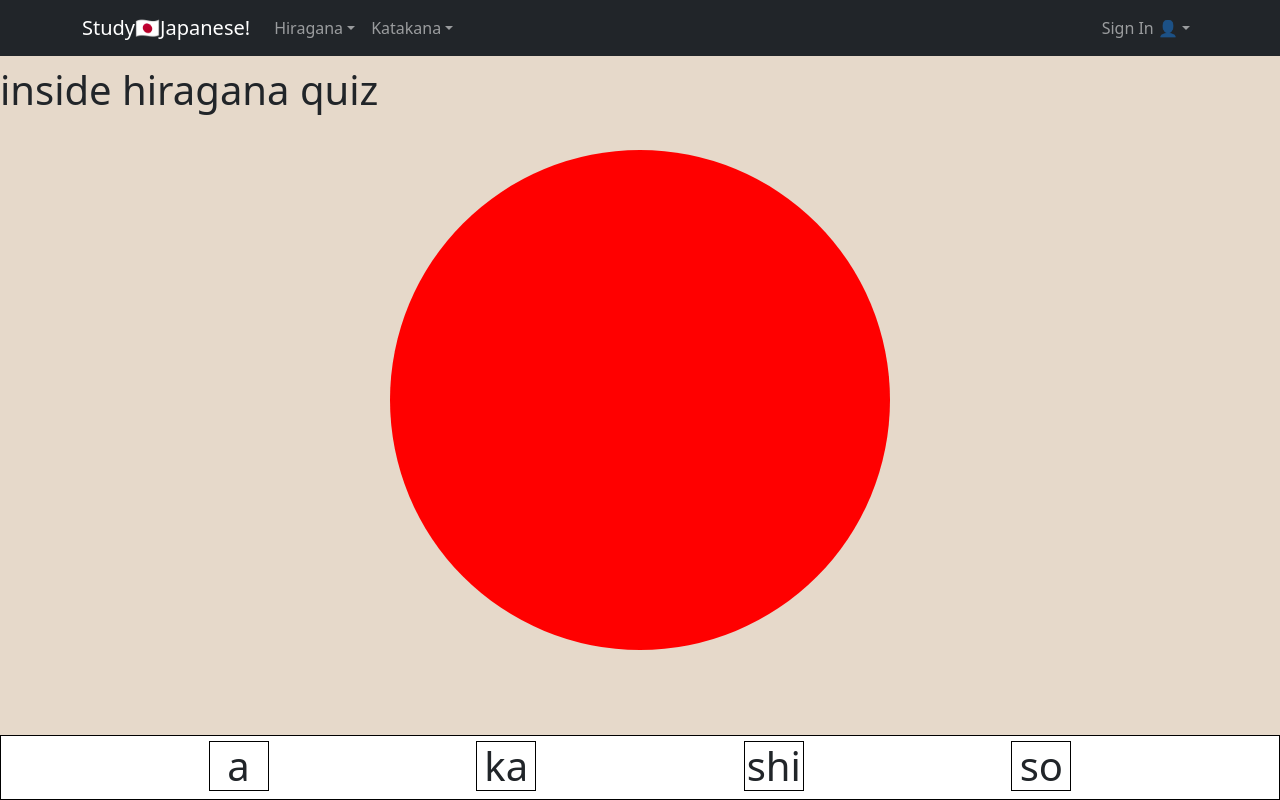
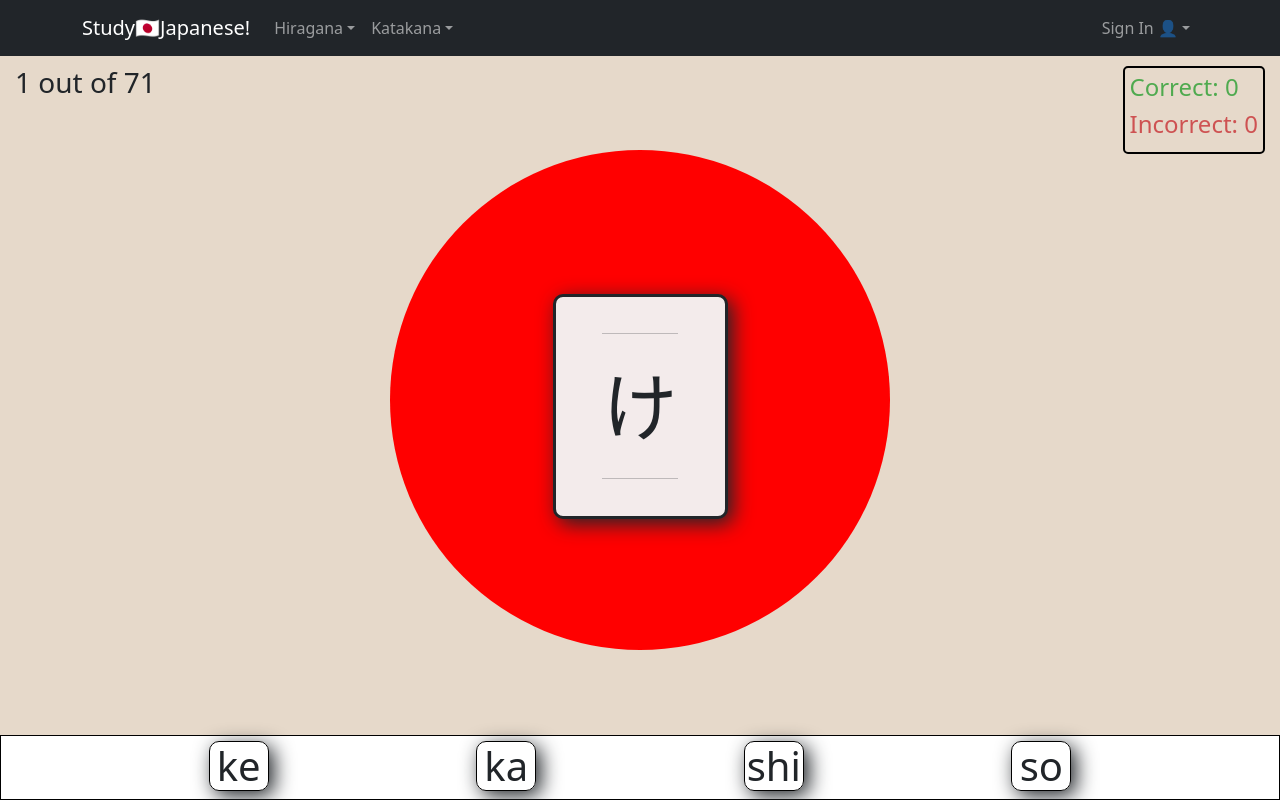
Before and after one commit to pastasauce59/study-japanese, a React (Create React App) app: page /hiragana/quiz in a window 1280 px wide. Built offline with nearby package versions, Linux system fonts and the light colour scheme.

Commit message:
added a correct/incorrect counter with styling, created multiple states, added logic to randomize quiz, added more styling to quiz bar with shadowing and hover highliting

```diff
--- a/src/App.css
+++ b/src/App.css
@@ -99,6 +99,7 @@ body {
 
 .number-of {
     position: fixed;
+    padding-left: 15px;
 }
 
 .buttons {
@@ -143,4 +144,25 @@ button {
     margin-top: 5px;
     width: 60px;
     text-align: center;
+    border-radius: 10px;
+    box-shadow: 5px 5px 20px;
 }
+
+.quiz-bar h1:hover {
+    color: #557aca;
+}
+
+.correct-count {
+    position: fixed;
+    right: 0;
+    padding: 5px;
+    border: solid black 2px;
+    border-radius: 5px;
+    margin-right: 15px;
+}
+.correct {
+    color: #4faa4f;
+}
+.incorrect {
+    color: #ce5252;
+}
--- a/src/Components/HiraganaQuiz.js
+++ b/src/Components/HiraganaQuiz.js
@@ -1,18 +1,65 @@
-import React from 'react';
-import { Navbar, Nav, NavDropdown, Container } from 'react-bootstrap';
+import React, { useState } from 'react';
+import { hiraganaAll } from './Hiragana';
 
 function HiraganaQuiz(props) {
+
+    const [hiragana, setHiragana] = useState(hiraganaAll)
+    const [count, setCount] = useState(0)
+    const [correct, setCorrect] = useState(0)
+    const [incorrect, setIncorrect] = useState(0)
+
+    let OG = [...hiraganaAll]
+
+    let hiraganaKeys = []
+    OG.map( hiragana => hiraganaKeys.push(hiragana.key))
+
+    let randomize = (array) => {
+        for (let i = array.length - 1; i > 0; i--) {
+            const j = Math.floor(Math.random() * (i + 1));
+            const temp = array[i];
+            array[i] = array[j];
+            array[j] = temp;
+          }
+    }
 
     let handleClick = (e) => {
         console.log(e.target.textContent)
     }
 
+    randomize(hiragana)
+    // console.log(hiragana)
+    console.log(hiraganaKeys)
+
     return (
         <div className='quiz-container'>
-            <h1>inside hiragana quiz</h1>
-            {/* <Navbar fixed='bottom' bg='light' variant='dark'> */}
+
+            <div className='number-of'>
+                <h3>{`${hiragana.indexOf(hiragana[count]) + 1} out of ${hiragana.length}`}</h3>
+            </div>
+
+            <div className='correct-count'>
+                <h4 className='correct'>Correct: {correct}</h4>
+                <h4 className='incorrect'>Incorrect: {incorrect}</h4>
+            </div>
+
+            <div className='card-container'>
+                <div onClick={null} className='card' style={null}>
+                    <div className='front-card'>
+                        <hr/>
+                        {hiragana[count].character}
+                        <hr/>
+                    </div>
+
+                    <div className='back-card'>
+                        <hr/>
+                        {hiragana[count].key}
+                        <hr/>
+                    </div>
+                </div>
+            </div>
+
             <div onClick={handleClick} className='quiz-bar'>
-                <h1>a</h1>
+                <h1>{hiragana[count].key}</h1>
                 <h1>ka</h1>
                 <h1>shi</h1>
                 <h1>so</h1>
```
